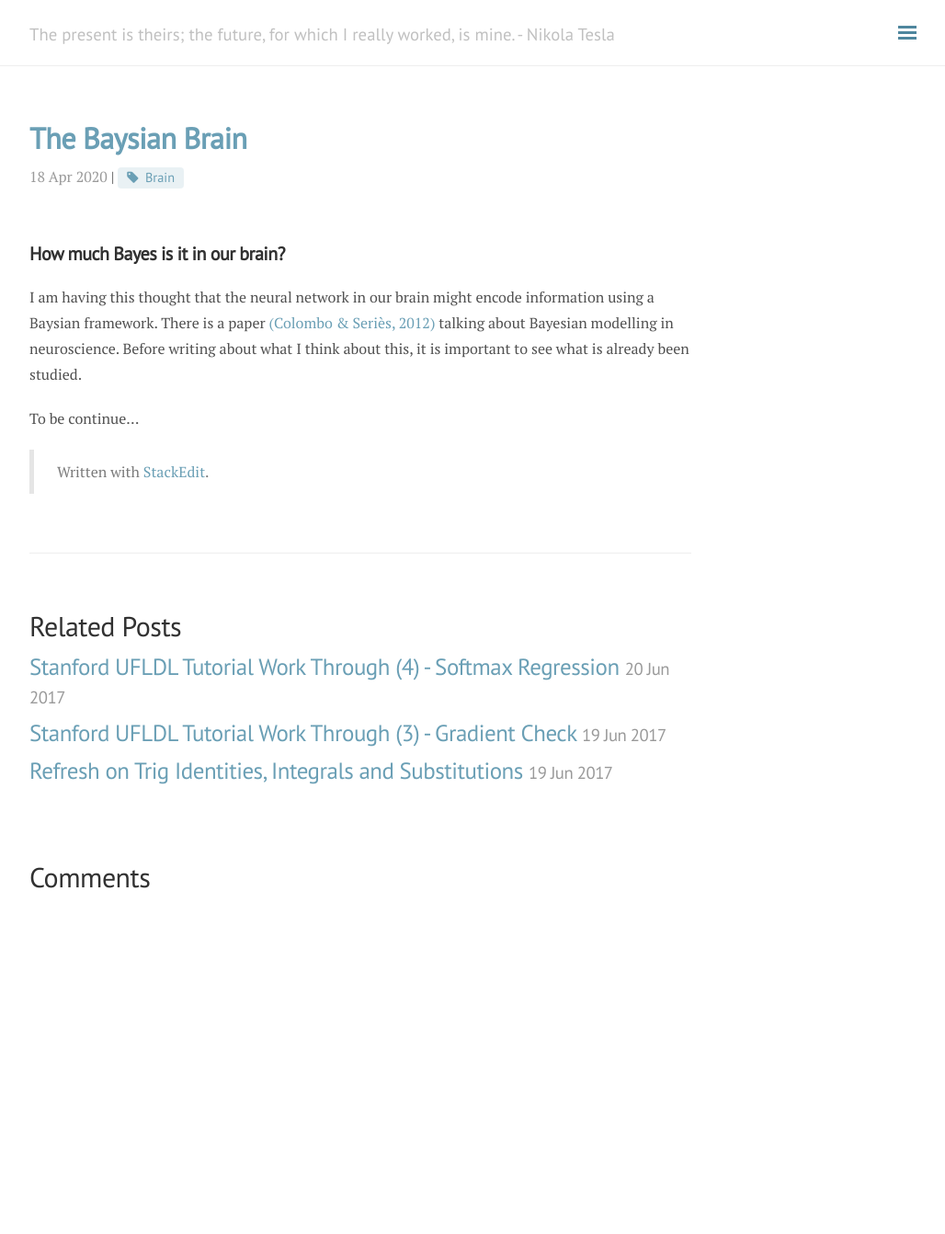
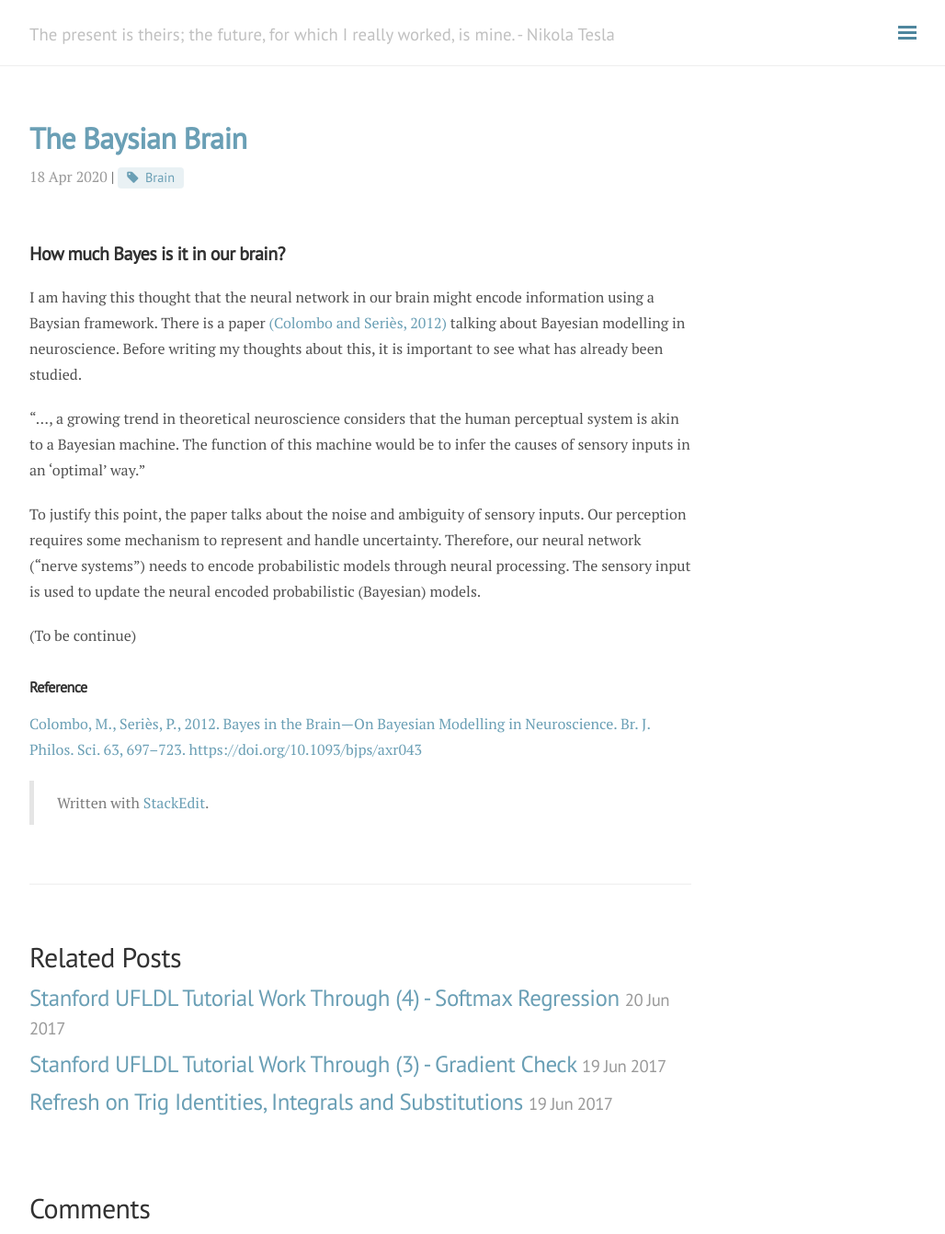
Before and after one commit to andylikescodes/andylikescodes.github.io, a Jekyll site: the page built from _posts/2020-04-18-Baysian-Brain.md, in a window 1280 px wide and 1342 px high. Shown: the whole window at 92% size, without its empty margins (248-1276 px from the left). Built offline with Jekyll 4.4.1, drawn with Linux system fonts in a browser that asks for light colours; nearby versions of some CDN libraries; comment, search, counter and statistics services are not loaded.

Commit message:
_posts/2020-04-18-Baysian-Brain.md updated from https://stackedit.io/

```diff
--- a/_posts/2020-04-18-Baysian-Brain.md
+++ b/_posts/2020-04-18-Baysian-Brain.md
@@ -6,11 +6,20 @@ category: Brain
 ---
 
 ## How much Bayes is it in our brain?
-I am having this thought that the neural network in our brain might encode information using a Baysian framework. There is a paper [(Colombo & Seriès, 2012)](https://www.zotero.org/google-docs/?B67pov) talking about Bayesian modelling in neuroscience. Before writing about what I think about this, it is important to see what is already been studied.
 
-To be continue...
+I am having this thought that the neural network in our brain might encode information using a Baysian framework. There is a paper [(Colombo and Seriès, 2012)](https://www.zotero.org/google-docs/?B67pov) talking about Bayesian modelling in neuroscience. Before writing my thoughts about this, it is important to see what has already been studied.
+
+“..., a growing trend in theoretical neuroscience considers that the human perceptual system is akin to a Bayesian machine. The function of this machine would be to infer the causes of sensory inputs in an ‘optimal’ way.”
+
+To justify this point, the paper talks about the noise and ambiguity of sensory inputs. Our perception requires some mechanism to represent and handle uncertainty. Therefore, our neural network (“nerve systems”) needs to encode probabilistic models through neural processing. The sensory input is used to update the neural encoded probabilistic (Bayesian) models.
+
+(To be continue)
+
+### Reference
+[Colombo, M., Seriès, P., 2012. Bayes in the Brain—On Bayesian Modelling in Neuroscience. Br. J. Philos. Sci. 63, 697–723. https://doi.org/10.1093/bjps/axr043](https://www.zotero.org/google-docs/?gGyNfB)
 
 > Written with [StackEdit](https://stackedit.io/).
 <!--stackedit_data:
-eyJoaXN0b3J5IjpbLTE4ODg3MzczNzgsLTc5MTYwNzE0MV19
+eyJoaXN0b3J5IjpbNzY5MTUzNzA4LC0xODg4NzM3Mzc4LC03OT
+E2MDcxNDFdfQ==
 -->
```
